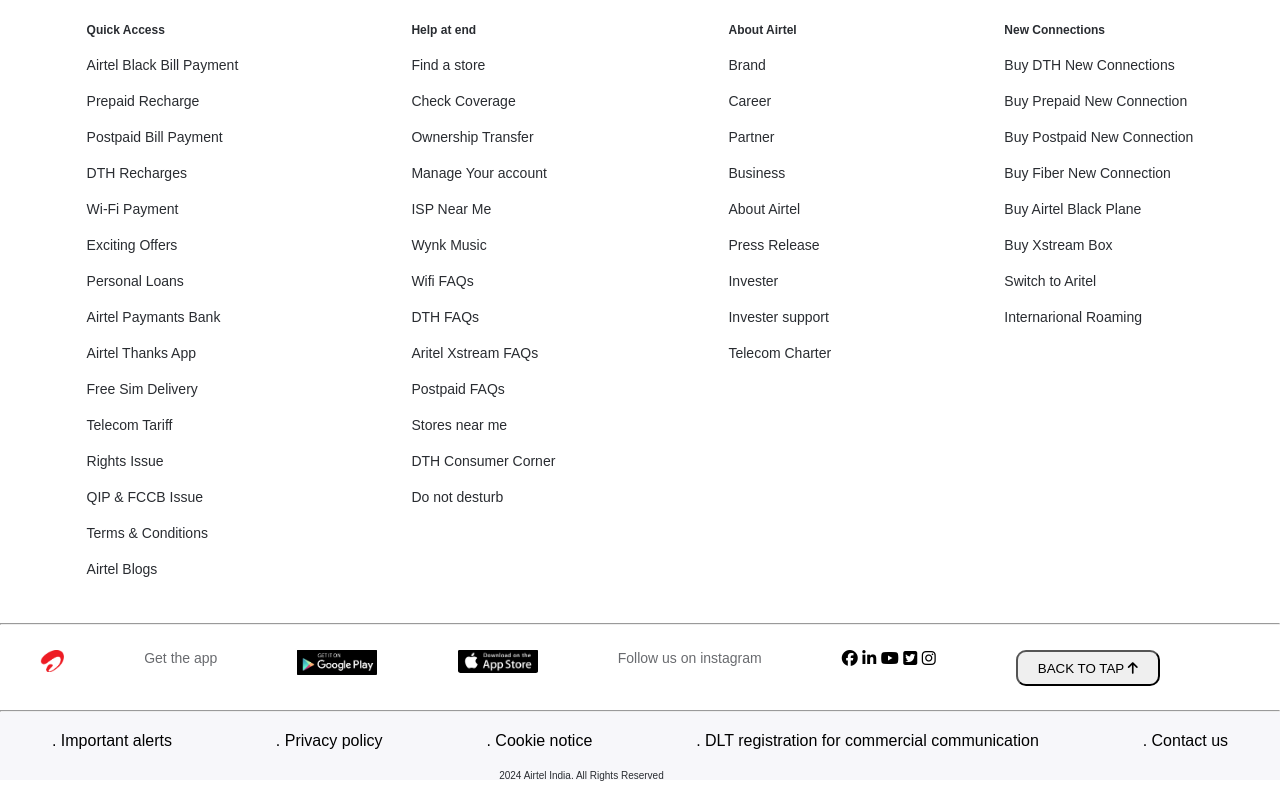
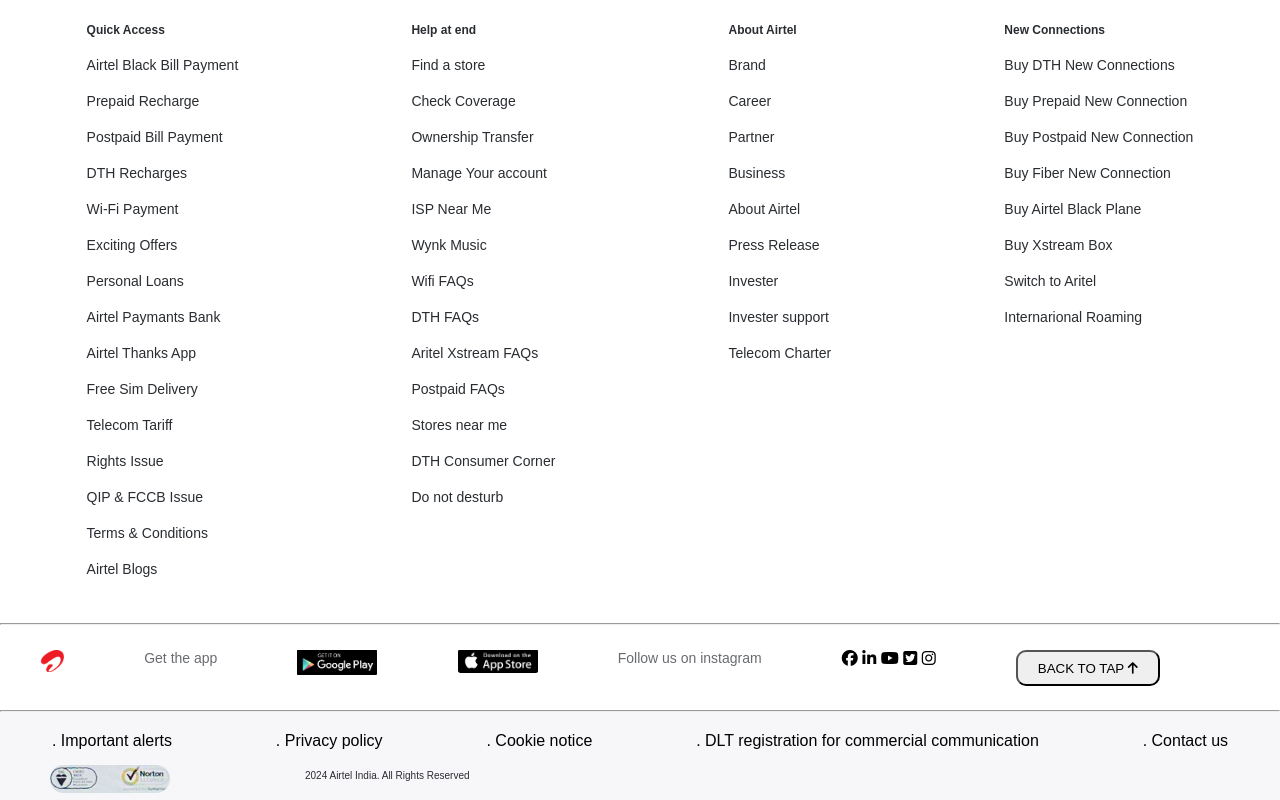
Before and after one commit to ankitparmar2006/airtel, a plain HTML site: page index.html in a window 1280 px wide. Shown: the part 4095-4895 px from the top of the page. Drawn offline with Linux system fonts and the light colour scheme.

Commit message:
new update add

```diff
--- a/index.html
+++ b/index.html
@@ -441,8 +441,11 @@
     <p><a href="">. DLT registration for commercial communication</a></p>
     <p><a href="">. Contact us</a></p>
   </div>
+
+  <div class="last-div">
+  <img class="last-img" src="./images/footter3.jpeg" alt="">
   <p class="copy-right">2024 Airtel India. All Rights Reserved</p>
-
+</div>
 </section>
 
 </footer>
--- a/style.scss
+++ b/style.scss
@@ -916,7 +916,7 @@ a {
 
 // footer cording 3
 #footer-3 {
-  height: 70px;
+  height: 90px;
   background-color: $Recommended-color;
   .footer-3p {
     display: grid;
@@ -929,12 +929,24 @@ a {
       text-decoration: none;
     }
   }
+  .last-div {
+    display: grid;
+    grid-template-columns: auto auto;
+    margin-top: 15px;
+
+    .last-img {
+      width: 120px;
+      border-radius: 20px;
+      margin-left: 50px;
+
+    }
   .copy-right {
-    margin-top: 20px;
-    margin-left: 39%;
+    margin-top: 5px;
+    margin-left: -420px;
     font-size: 10px;
     color: $home-color;
   }
+}
 }
 }
 // =====================================        now responsive work start          ======================
@@ -1213,8 +1225,14 @@ a {
   }
 
 }
+}
+
+// footer cording 3
+#footer-3 {
+display: none;
+}
 
 }
 
 
-}
+// ==========================         responsive work done
```
Also changed, not shown: images/footter3.jpeg (added), style.css, 1 other file.
